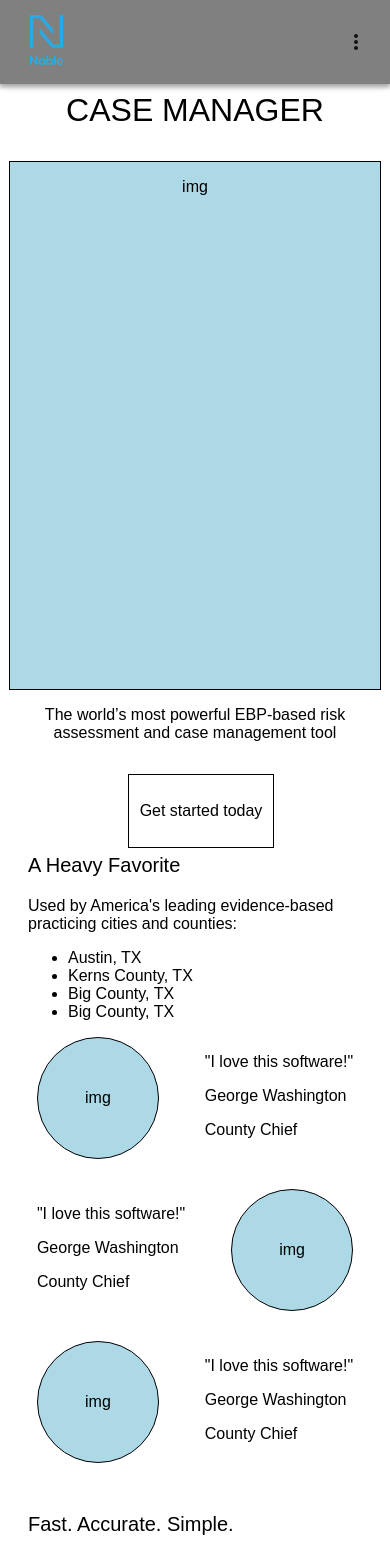
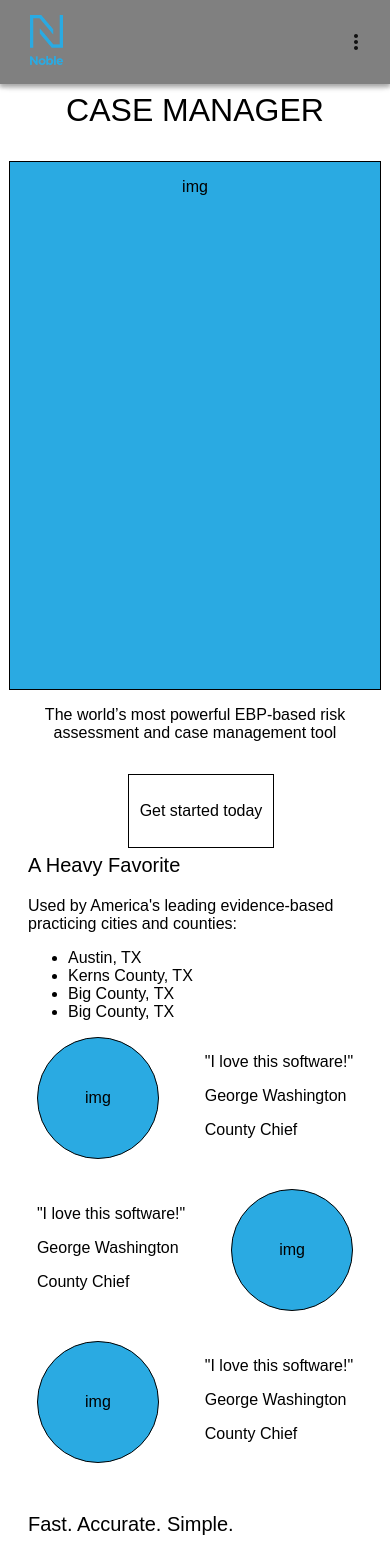
Before and after one commit to ryanjparke/Noble---Marketing-, a React (Create React App) app: page / in a window 390 px wide. Shown: the top 1556 px of the page. Built offline with nearby package versions, Linux system fonts and the light colour scheme; a web font is replaced by a local one.

Commit message:
demo prep

```diff
--- a/src/Components/Home/Home.css
+++ b/src/Components/Home/Home.css
@@ -134,7 +134,7 @@
     .mobileImg {
         width: 95vw;
         height: 80%;
-        background-color: lightblue;
+        background-color: #2AAAE2;
         border: thin solid black;
     }
 
@@ -185,7 +185,7 @@
         display: flex;
         align-items: center;
         justify-content: center;
-        background-color: lightblue;
+        background-color: #2AAAE2;
         border: thin solid black;
         border-radius: 50%;
     }
```
